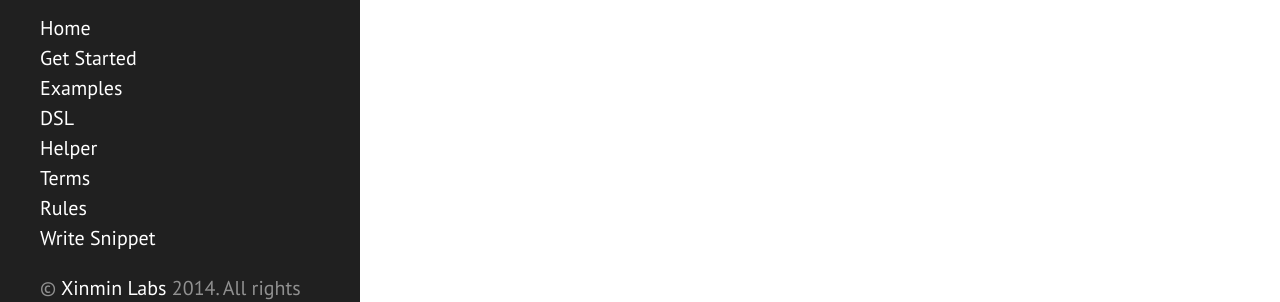
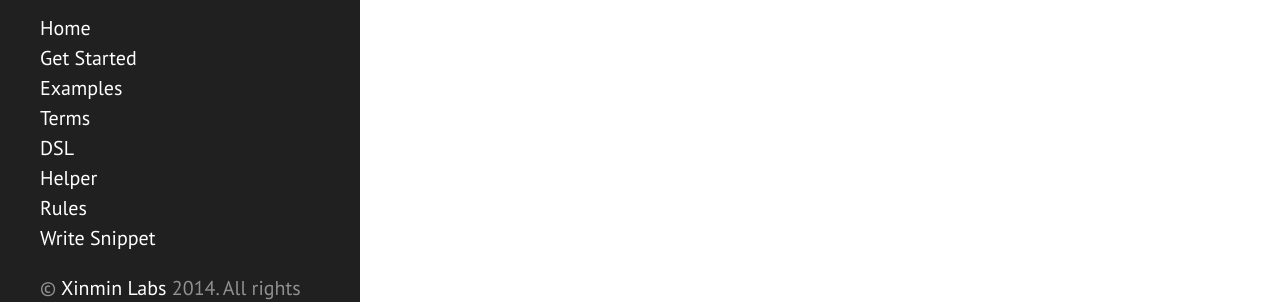
Before and after one commit to synvert-hq/synvert-ruby, a Jekyll site: the page built from write_snippet.md, in a window 1280 px wide. Shown: the part 527-829 px from the top of the page. Built offline with Jekyll 4.4.1, drawn with Linux system fonts in a browser that asks for light colours; Markdown is read by kramdown in place of the engine named in the settings; comment, search, counter and statistics services are not loaded.

Commit message:
update sidebar

```diff
--- a/_includes/sidebar.html
+++ b/_includes/sidebar.html
@@ -9,9 +9,9 @@
       <li class="sidebar-nav-item"><a href="{{ site.baseurl }}/">Home</a></li>
       <li class="sidebar-nav-item"><a href="{{ site.baseurl }}/get_started/">Get Started</a></li>
       <li class="sidebar-nav-item"><a href="{{ site.baseurl }}/examples/">Examples</a></li>
+      <li class="sidebar-nav-item"><a href="{{ site.baseurl }}/terms/">Terms</a></li>
       <li class="sidebar-nav-item"><a href="{{ site.baseurl }}/dsl/">DSL</a></li>
       <li class="sidebar-nav-item"><a href="{{ site.baseurl }}/helper/">Helper</a></li>
-      <li class="sidebar-nav-item"><a href="{{ site.baseurl }}/terms/">Terms</a></li>
       <li class="sidebar-nav-item"><a href="{{ site.baseurl }}/rules/">Rules</a></li>
       <li class="sidebar-nav-item"><a href="{{ site.baseurl }}/write_snippet/">Write Snippet</a></li>
     </ul>
```
Also changed, not shown: 8 other files.
